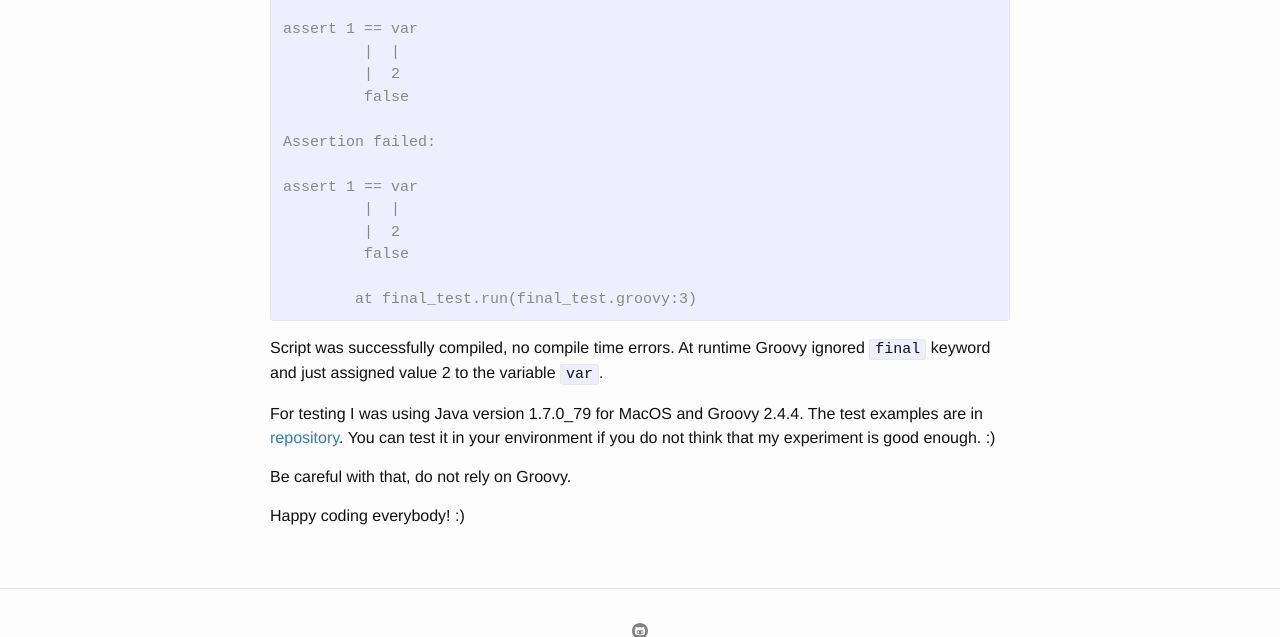
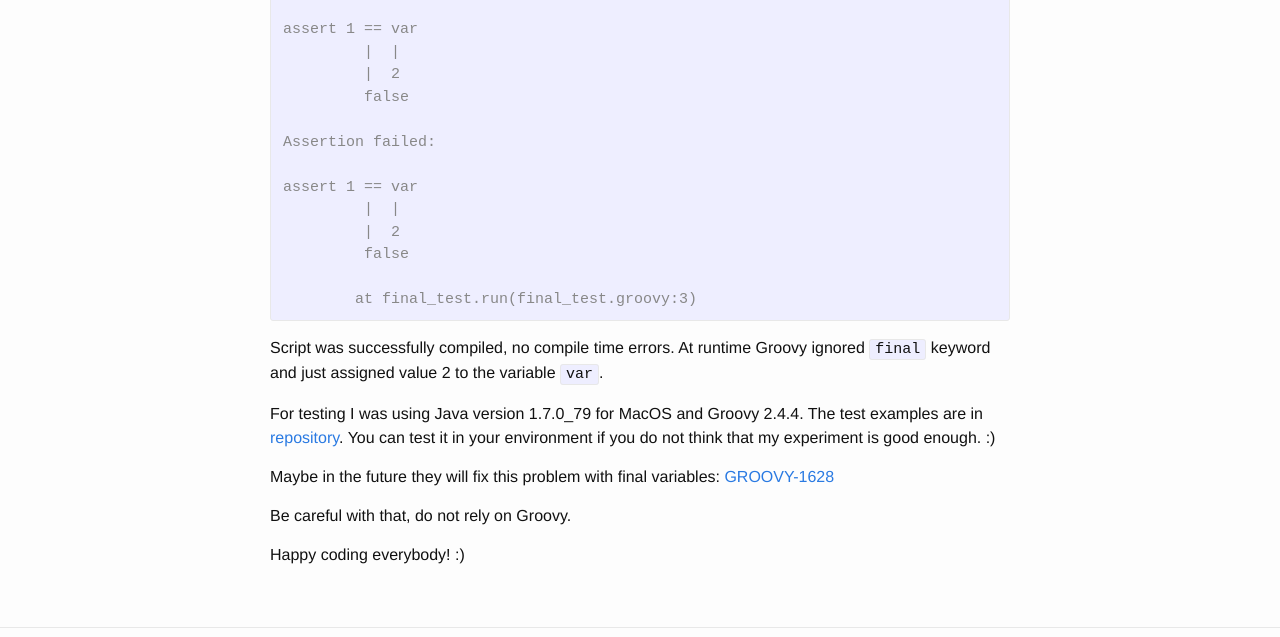
Before and after one commit to aistomin/aistomin.github.io, a Jekyll site: the page built from _posts/2016-01-12-intro.markdown, in a window 1280 px wide and 900 px high, scrolled down 979 px, cut to the strip 0-637 px from the top of the window. Built offline with Jekyll 4.4.1, drawn with Linux system fonts in a browser that asks for light colours; comment, search, counter and statistics services are not loaded.

Commit message:
"Local final variables do not work in Groovy" post was edited.

```diff
--- a/_posts/2016-01-12-intro.markdown
+++ b/_posts/2016-01-12-intro.markdown
@@ -63,6 +63,9 @@ test examples are in [repository](https://github.com/aistomin/final_test). You
 can test it in your environment if you do not think that my experiment is good
 enough. :)
 
+Maybe in the future they will fix this problem with final variables:
+[GROOVY-1628](https://issues.apache.org/jira/browse/GROOVY-1628)
+
 Be careful with that, do not rely on Groovy.
 
 Happy coding everybody! :)
```
